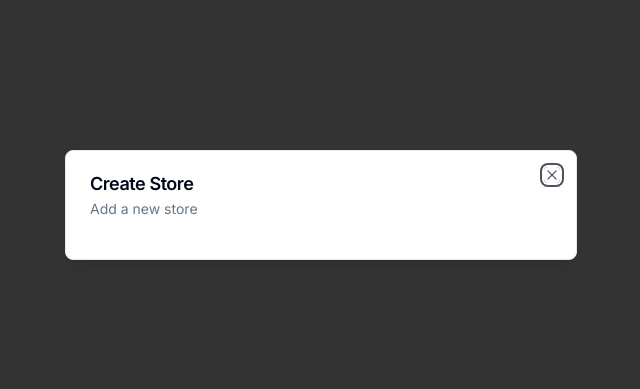
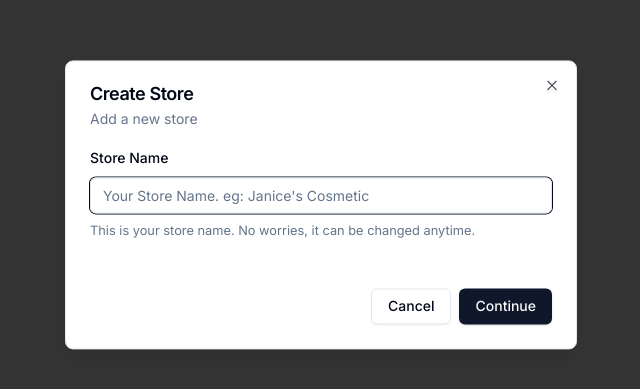
Before and after one commit to joc-rgb/full-stack-ecom-dashboard, a Next.js app: page / in a window 1280 px wide. Shown: the part 195-584 px from the top of the page, without its empty margins (319-959 px from the left). Built offline with nearby package versions, Linux system fonts and the light colour scheme.

Commit message:
Build Complete Form Component for Store Modal

```diff
--- a/components/modals/store-modal.tsx
+++ b/components/modals/store-modal.tsx
@@ -1,20 +1,34 @@
 "use client"
+
 import * as z from 'zod'
 import React from 'react'
 import { Modal } from '../ui/modal'
 import { useStoreModal } from '@/hooks/use-store-modal'
 import { useForm } from 'react-hook-form'
 import { zodResolver } from '@hookform/resolvers/zod'
+import { Form, FormControl, FormDescription, FormField, FormItem, FormLabel, FormMessage } from '../ui/form'
+import { Input } from '../ui/input'
+import { Button } from '../ui/button'
 
 const formSchema = z.object({
-  name: z.string().min(1)
+  name: z.string().min(1, {
+    message: "Name must be at least 1 characters."
+  })
 })
+
 export const StoreModal = () => {
 
   const storeModal = useStoreModal();
   const form = useForm<z.infer<typeof formSchema>>({
-    resolver: zodResolver(formSchema)
+    resolver: zodResolver(formSchema),
+    defaultValues:{
+      name: ""
+    }
   })
+
+  const onSubmit = async (values: z.infer<typeof formSchema>)=>{
+    console.log(values)
+  }
 
   return (
     <Modal
@@ -22,6 +36,34 @@ export const StoreModal = () => {
         description='Add a new store'
         isOpen={storeModal.isOpen}
         onClose={storeModal.onClose}
-    />
+    >
+      <div >
+        <Form {...form} >
+          <form onSubmit={form.handleSubmit(onSubmit)} className='space-y-8' >
+            <FormField
+              control={form.control}
+              name='name'
+              render={({field})=>(
+                <FormItem>
+                  <FormLabel>Store Name</FormLabel>
+                  <FormControl>
+                    <Input placeholder='Your Store Name. eg: Janice&apos;s Cosmetic' {...field} />
+                  </FormControl>
+                  <FormDescription>
+                    This is your store name. No worries, it can be changed anytime.
+                  </FormDescription>
+                  <FormMessage />
+                </FormItem>
+              )}
+            />
+            <div className="pt-4 justify-end items-center flex space-x-2 w-full">
+              <Button type='button' variant={'outline'} onClick={storeModal.onClose} >Cancel</Button>
+              <Button type='submit'>Continue</Button>
+            </div>
+
+          </form>
+        </Form>
+      </div>
+    </Modal>
   )
 }
--- /dev/null
+++ b/components/ui/input.tsx
@@ -0,0 +1,25 @@
+import * as React from "react"
+
+import { cn } from "@/lib/utils"
+
+export interface InputProps
+  extends React.InputHTMLAttributes<HTMLInputElement> {}
+
+const Input = React.forwardRef<HTMLInputElement, InputProps>(
+  ({ className, type, ...props }, ref) => {
+    return (
+      <input
+        type={type}
+        className={cn(
+          "flex h-9 w-full rounded-md border border-input bg-transparent px-3 py-1 text-sm shadow-sm transition-colors file:border-0 file:bg-transparent file:text-sm file:font-medium placeholder:text-muted-foreground focus-visible:outline-none focus-visible:ring-1 focus-visible:ring-ring disabled:cursor-not-allowed disabled:opacity-50",
+          className
+        )}
+        ref={ref}
+        {...props}
+      />
+    )
+  }
+)
+Input.displayName = "Input"
+
+export { Input }
```
